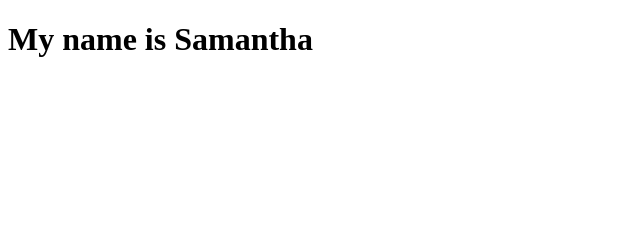
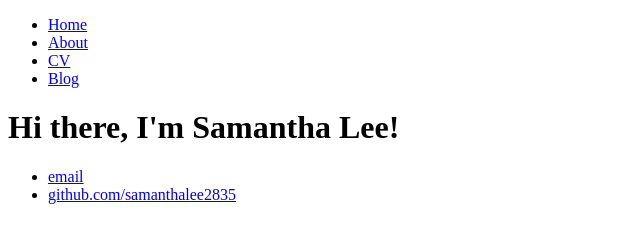
Before and after one commit to samanthalee2835/samanthalee2835.github.io, a plain HTML site: page index.html in a window 1280 px wide. Shown: the whole page, without its empty margins (0-640 px from the left). Drawn offline with Linux system fonts and the light colour scheme.

Commit message:
Update index.html

```diff
--- a/index.html
+++ b/index.html
@@ -1,10 +1,27 @@
 <!DOCTYPE html>
 <html>
-    <head>
-        <meta charset="utf-8">
-        <title>Welcome</title>
-   </head>
-   <body>
-       <h1> My name is Samantha </h1>
-   </body>
+	<head>
+		<title>Samantha Lee</title>
+	</head>
+	<body>
+		<nav>
+    		<ul>
+        		<li><a href="/">Home</a></li>
+	        	<li><a href="/about">About</a></li>
+        		<li><a href="/cv">CV</a></li>
+        		<li><a href="/random">Blog</a></li>
+    		</ul>
+		</nav>
+		<div class="container">
+    		<div class="blurb">
+        		<h1>Hi there, I'm Samantha Lee!</h1>
+    		</div><!-- /.blurb -->
+		</div><!-- /.container -->
+		<footer>
+    		<ul>
+        		<li><a href="mailto:samanthalee2835@gmail.com">email</a></li>
+        		<li><a href="https://github.com/samanthalee2835">github.com/samanthalee2835</a></li>
+			</ul>
+		</footer>
+	</body>
 </html>
```
